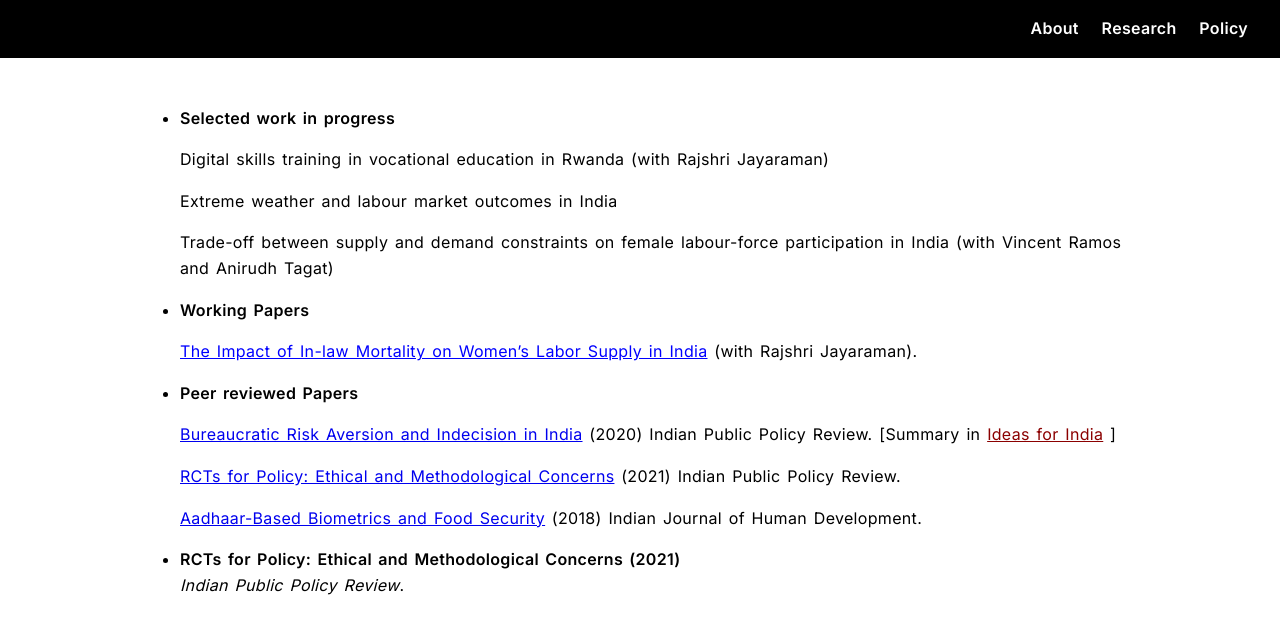
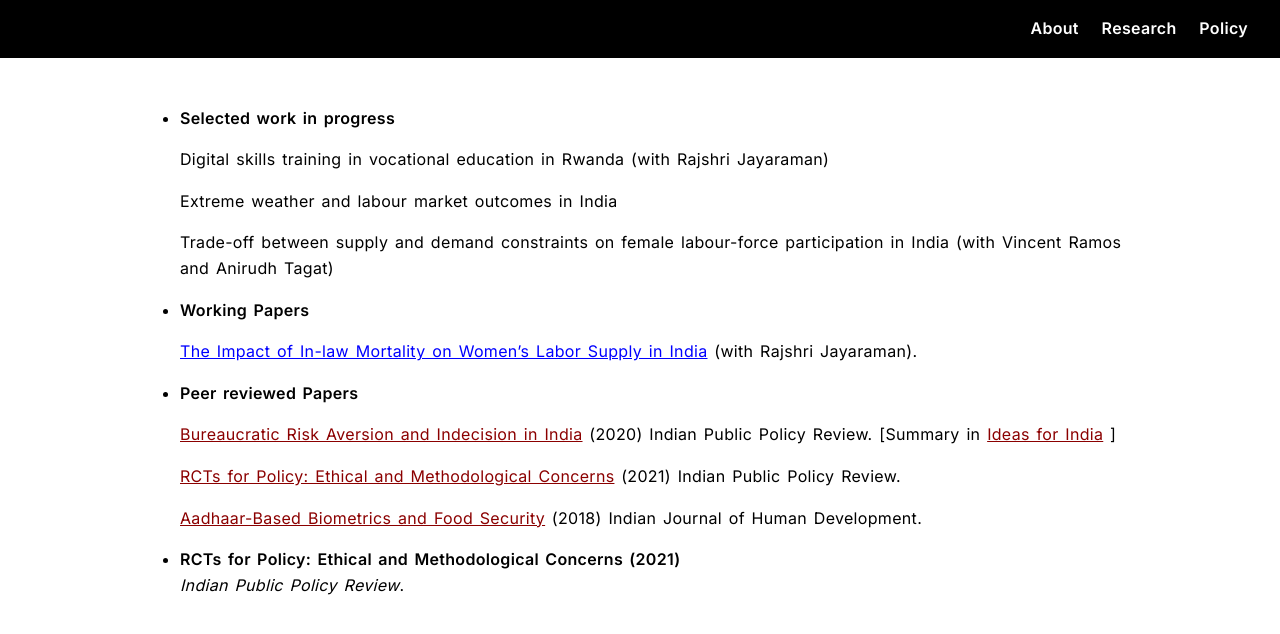
Before and after one commit to snehapmenon/snehapmenon.github.io, a Jekyll site: the page built from research.md, in a window 1280 px wide. Shown: the top 634 px of the page. Built offline with Jekyll 4.4.1, drawn with Linux system fonts in a browser that asks for light colours.

Commit message:
Update research.md

```diff
--- a/research.md
+++ b/research.md
@@ -22,12 +22,12 @@ permalink: /research.html
 - **Peer reviewed Papers**
 
 
-  [Bureaucratic Risk Aversion and Indecision in India]([url](https://www.ippr.in/index.php/ippr/article/view/84)) (2020) Indian Public Policy Review. [Summary in <a href="https://www.ideasforindia.in/topics/miscellany/rcts-for-policymaking-ethical-and-methodological-considerations.html" style="color: darkred; " target="_blank"  rel="noopener noreferrer" >Ideas for India</a> ]
+  <a href="https://www.ippr.in/index.php/ippr/article/view/84" style="color: darkred; " target="_blank"  rel="noopener noreferrer" >Bureaucratic Risk Aversion and Indecision in India</a> (2020) Indian Public Policy Review. [Summary in <a href="https://www.ideasforindia.in/topics/miscellany/rcts-for-policymaking-ethical-and-methodological-considerations.html" style="color: darkred; " target="_blank"  rel="noopener noreferrer" >Ideas for India</a> ]
 
-  [RCTs for Policy: Ethical and Methodological Concerns]([url](https://www.ippr.in/index.php/ippr/article/view/48)) (2021) Indian Public Policy Review.
+  <a href="https://www.ippr.in/index.php/ippr/article/view/48" style="color: darkred; " target="_blank"  rel="noopener noreferrer" >RCTs for Policy: Ethical and Methodological Concerns</a> (2021) Indian Public Policy Review.
 
 
-  [Aadhaar-Based Biometrics and Food Security]([url](https://journals.sagepub.com/doi/10.1177/0973703017748384)) (2018) Indian Journal of Human Development.
+  <a href="https://journals.sagepub.com/doi/10.1177/0973703017748384" style="color: darkred; " target="_blank"  rel="noopener noreferrer" >Aadhaar-Based Biometrics and Food Security</a> (2018) Indian Journal of Human Development.
 
 
 - **RCTs for Policy: Ethical and Methodological Concerns (2021)**
```
